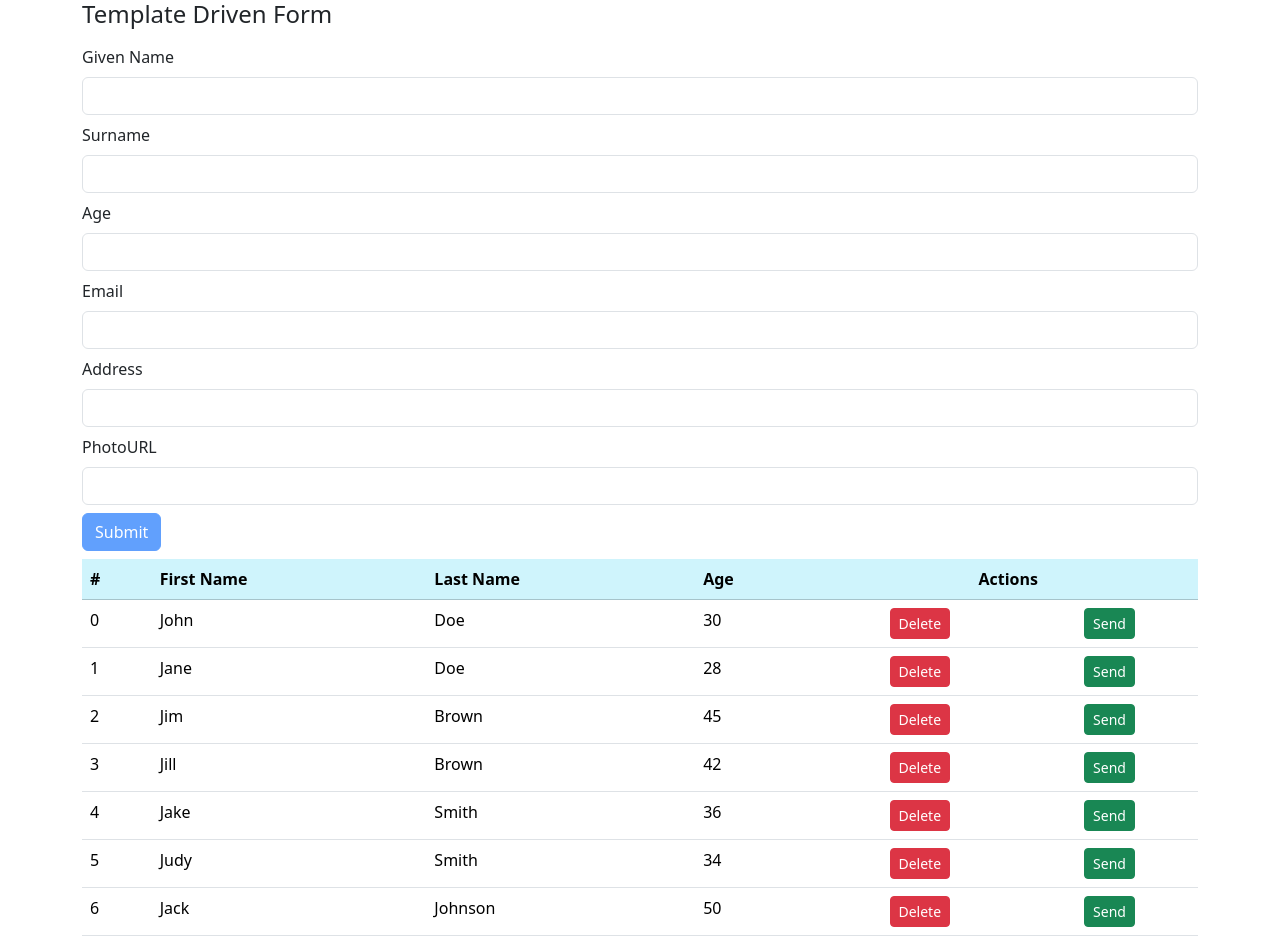
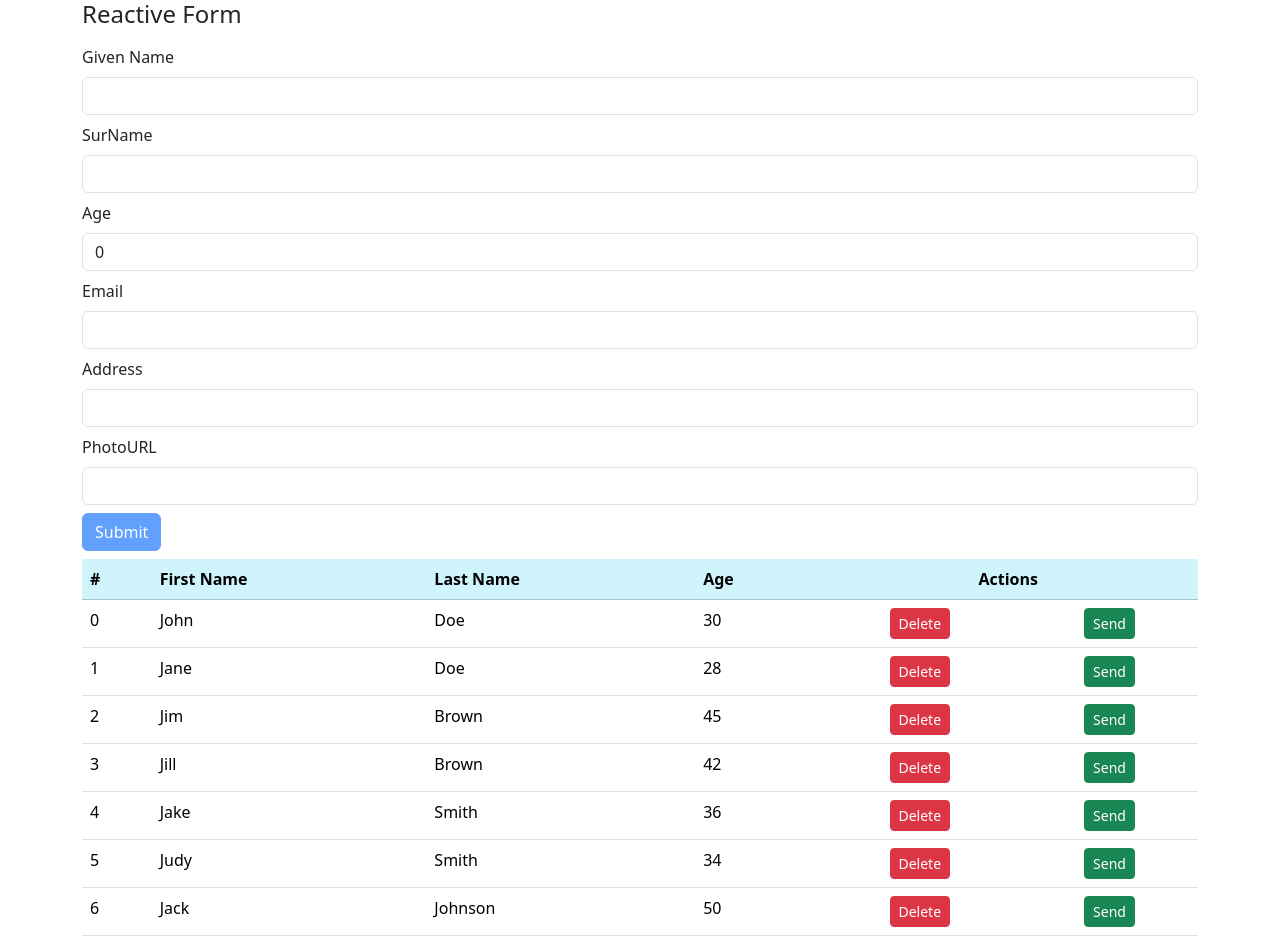
Before and after one commit to chfragAUEB/angular-introduction, an Angular app: page / in a window 1280 px wide. Shown: the top 942 px of the page. Built offline with nearby package versions, Linux system fonts and the light colour scheme.

Commit message:
reactive forms cont.

```diff
--- a/src/app/app.component.html
+++ b/src/app/app.component.html
@@ -25,7 +25,7 @@
 
 <app-person-card [person]="sentUser"></app-person-card> -->
 
-<div class="container d-flex flex-column gap-2">
+<!-- <div class="container d-flex flex-column gap-2">
   <app-template-driven-form
     (person)="onNewPerson($event)"
   ></app-template-driven-form>
@@ -37,4 +37,16 @@
   ></app-output-demo>
 
   <app-person-card [person]="sentUser"></app-person-card>
+</div> -->
+
+<div class="container d-flex flex-column gap-2">
+  <app-reactive-form (person)="onNewPerson($event)"> </app-reactive-form>
+
+  <app-output-demo
+    [userData]="users"
+    (deleteUser)="onDeleteUser($event)"
+    (sendUser)="onSendUser($event)"
+  ></app-output-demo>
+
+  <app-person-card [person]="sentUser"></app-person-card>
 </div>
--- a/src/app/app.component.ts
+++ b/src/app/app.component.ts
@@ -8,6 +8,7 @@
 import { OutputDemoComponent } from './output-demo/output-demo.component';
 import { PersonCardComponent } from './person-card/person-card.component';
 import { TemplateDrivenFormComponent } from './template-driven-form/template-driven-form.component';
+import { ReactiveFormComponent } from './reactive-form/reactive-form.component';
 
 @Component({
   selector: 'app-root',
@@ -20,6 +21,7 @@
     OutputDemoComponent,
     PersonCardComponent,
     TemplateDrivenFormComponent,
+    ReactiveFormComponent,
   ],
   templateUrl: './app.component.html',
   styleUrls: ['./app.component.css'],
--- a/src/app/reactive-form/reactive-form.component.html
+++ b/src/app/reactive-form/reactive-form.component.html
@@ -1 +1,98 @@
-<p>reactive-form works!</p>
+<form [formGroup]="form" class="d-flex flex-column gap-2">
+  <h4>Reactive Form</h4>
+  <!-- Given name -->
+  <div class="form-group">
+    <label for="givenName" class="form-label">Given Name</label>
+    <input
+      type="text"
+      name="givenName"
+      class="form-control"
+      formControlName="givenName"
+    />
+    <div
+      class="text-danger"
+      *ngIf="form.get('givenName')?.invalid && form.get('givenName')?.touched"
+    >
+      Given Name is required
+    </div>
+  </div>
+  <!-- Surname -->
+  <div class="form-group">
+    <label for="surName" class="form-label">SurName</label>
+    <input
+      type="text"
+      name="surName"
+      class="form-control"
+      formControlName="surName"
+    />
+    <div
+      class="text-danger"
+      *ngIf="form.get('surName')?.invalid && form.get('surName')?.touched"
+    >
+      Surname is required
+    </div>
+  </div>
+  <!-- Age -->
+  <div class="form-group">
+    <label for="age" class="form-label">Age</label>
+    <input type="text" name="age" class="form-control" formControlName="age" />
+    <div
+      class="text-danger"
+      *ngIf="form.get('age')?.invalid && form.get('age')?.touched"
+    >
+      Age is missing or Invalid
+    </div>
+  </div>
+  <!-- Email -->
+  <div class="form-group">
+    <label for="email" class="form-label">Email</label>
+    <input
+      type="email"
+      name="email"
+      class="form-control"
+      formControlName="email"
+    />
+    <div
+      class="text-danger"
+      *ngIf="form.get('email')?.invalid && form.get('email')?.touched"
+    >
+      Email is missing or Invalid
+    </div>
+  </div>
+  <!-- Address -->
+  <div class="form-group">
+    <label for="address" class="form-label">Address</label>
+    <input
+      type="text"
+      name="address"
+      class="form-control"
+      formControlName="address"
+    />
+    <div
+      class="text-danger"
+      *ngIf="form.get('address')?.invalid && form.get('address')?.touched"
+    >
+      Address is required
+    </div>
+  </div>
+  <!-- PhotoURL -->
+  <div class="form-group">
+    <label for="photoURL" class="form-label">PhotoURL</label>
+    <input
+      type="text"
+      name="photoURL"
+      class="form-control"
+      formControlName="photoURL"
+    />
+  </div>
+  <!-- Submit -->
+  <div class="form-group">
+    <button
+      (click)="onSubmit()"
+      [disabled]="!form.valid"
+      class="btn btn-primary"
+    >
+      Submit
+    </button>
+  </div>
+</form>
--- a/src/app/reactive-form/reactive-form.component.ts
+++ b/src/app/reactive-form/reactive-form.component.ts
@@ -1,4 +1,4 @@
-import { Component } from '@angular/core';
+import { Component, EventEmitter, Output } from '@angular/core';
 import { CommonModule } from '@angular/common';
 import {
   FormControl,
@@ -6,6 +6,7 @@
   ReactiveFormsModule,
   Validators,
 } from '@angular/forms';
+import { Person } from '../interfaces/person';
 
 @Component({
   selector: 'app-reactive-form',
@@ -15,6 +16,8 @@
   styleUrls: ['./reactive-form.component.css'],
 })
 export class ReactiveFormComponent {
+  @Output() person = new EventEmitter<Person>();
+
   form = new FormGroup({
     givenName: new FormControl('', Validators.required),
     surName: new FormControl('', Validators.required),
@@ -27,4 +30,9 @@
     address: new FormControl('', Validators.required),
     photoURL: new FormControl(''),
   });
+
+  onSubmit() {
+    this.person.emit(this.form.value as Person);
+    this;
+  }
 }
```
